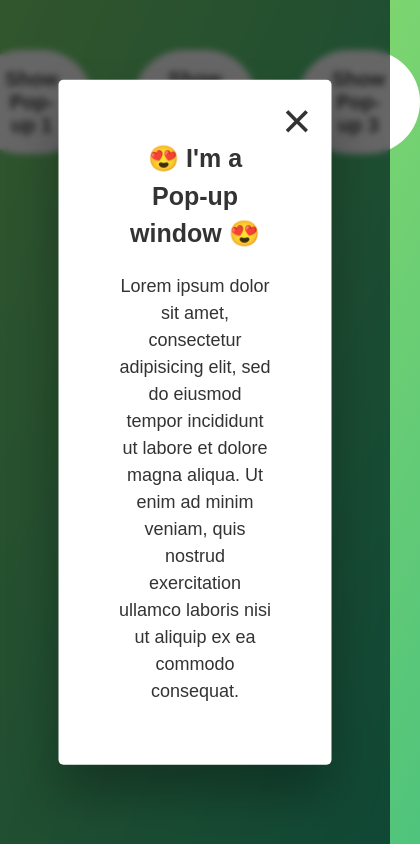
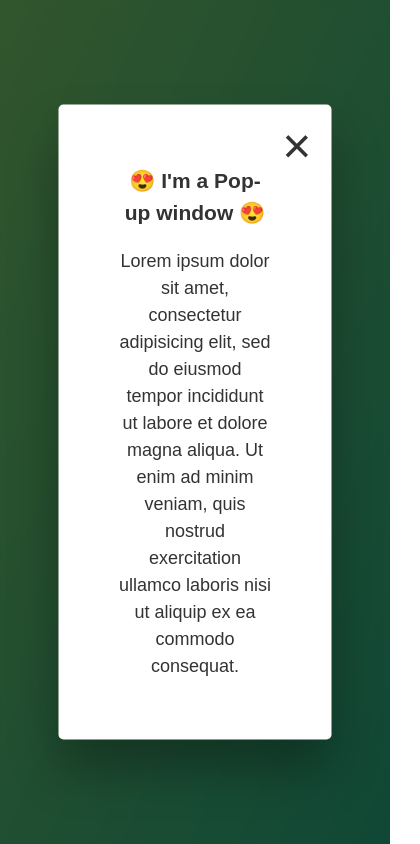
Before and after one commit to yacineaaddi/JS-Pop-up, a plain HTML site: page index.html in a window 390 px wide. Both pictures are taken after a click on the button "Show Pop-up 1". Shown: the whole page, 420 px wide, since content can reach past the window. Drawn offline with Linux system fonts and the light colour scheme.

Commit message:
Responsive for Mobile

```diff
--- a/style.css
+++ b/style.css
@@ -83,3 +83,19 @@ p {
   backdrop-filter: blur(3px);
   z-index: 5;
 }
+
+/*----------Responsive For Mobile Version--------------------*/
+
+@media only screen and (max-width: 600px) {
+  body {
+    display: flex;
+    flex-direction: column;
+    align-items: center;
+    justify-content: center;
+  }
+
+  h1 {
+    font-size: 2.1rem;
+    margin-bottom: 2rem;
+  }
+}
```
